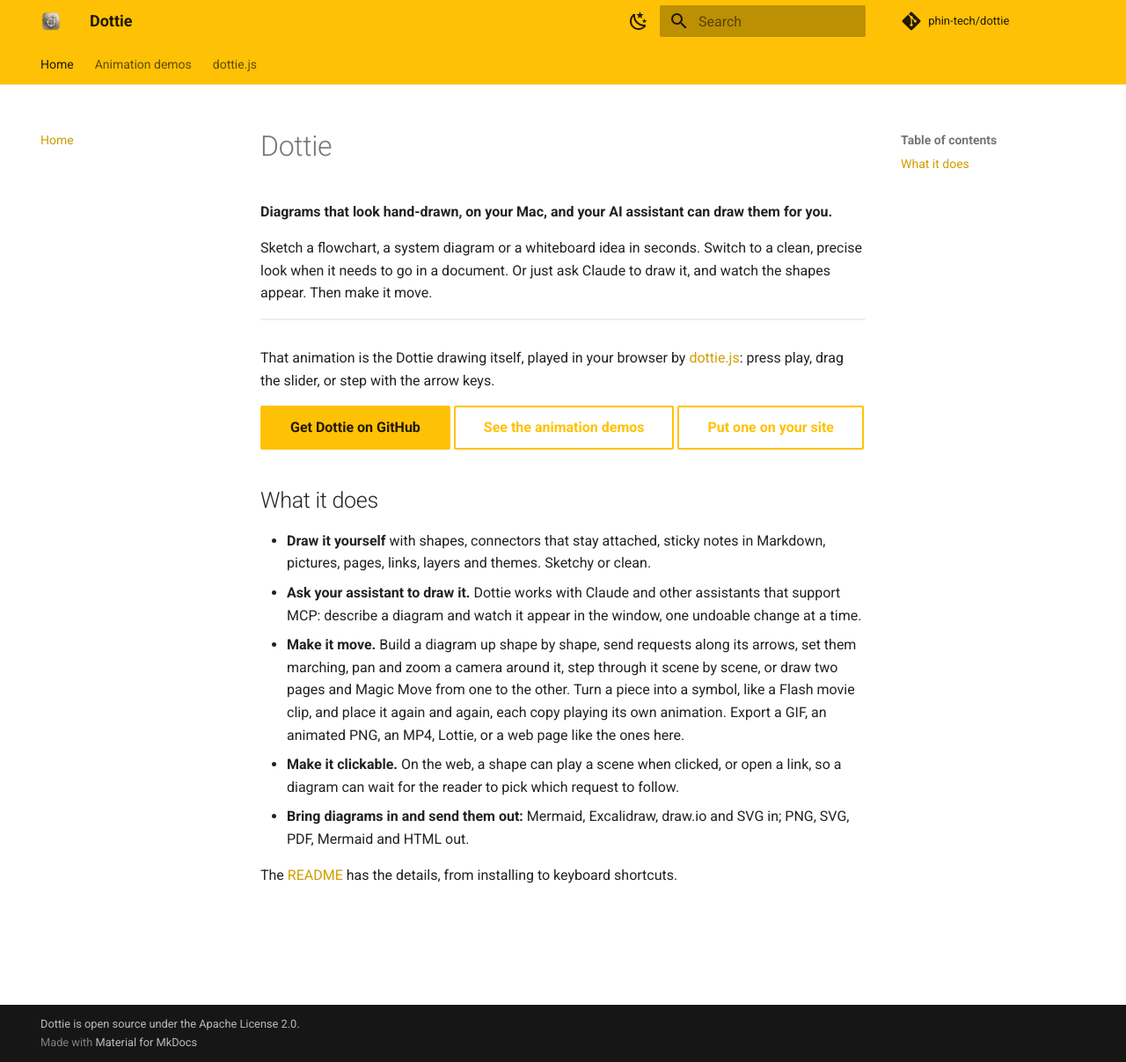
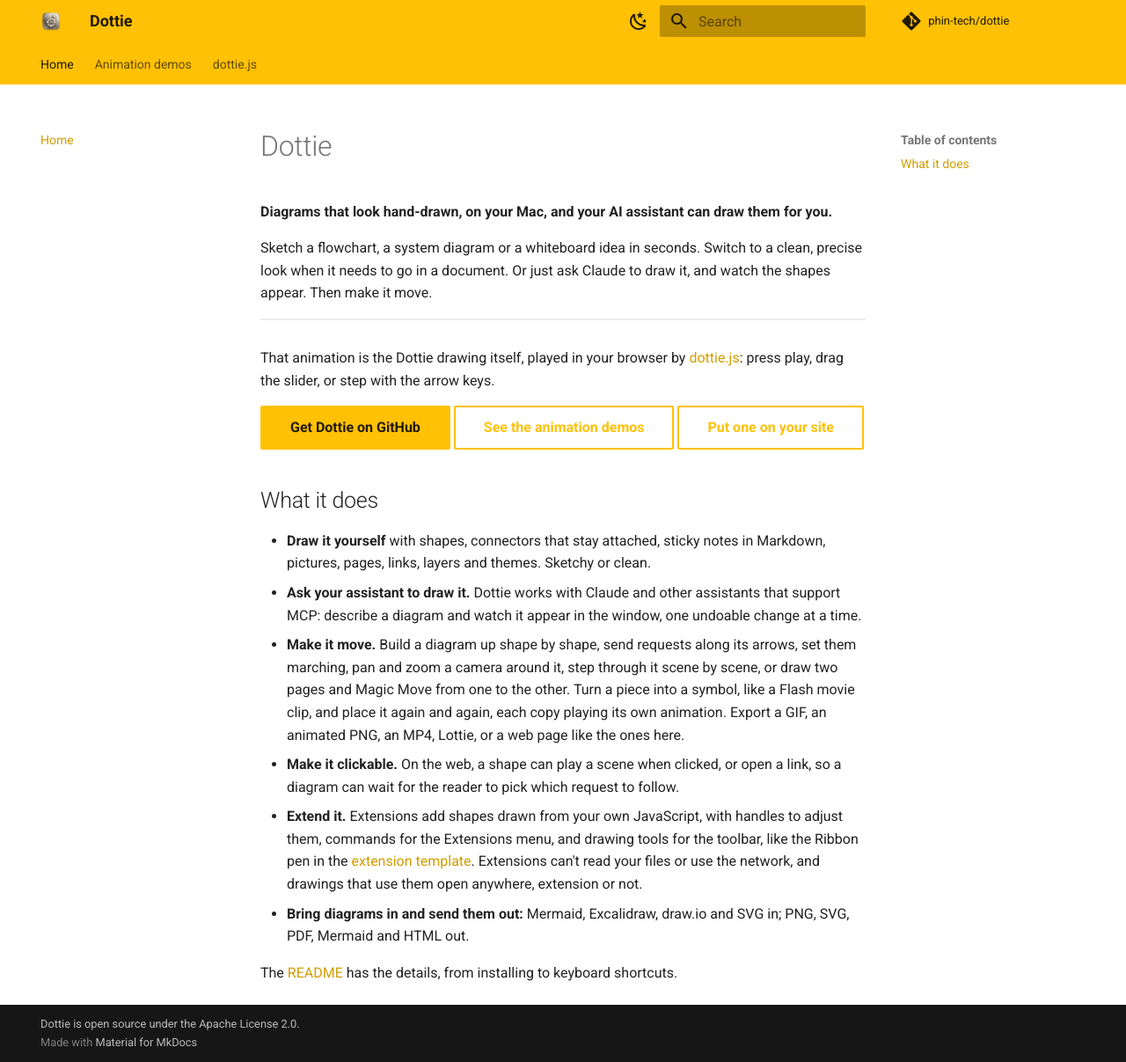
Before and after one commit to phin-tech/dottie, an MkDocs documentation site: the page built from website/docs/index.md, in a window 1280 px wide and 1207 px high. Shown: the whole window at 88% size. Built offline with MkDocs 1.6.1 and Material for MkDocs 9.7.7, drawn with Linux system fonts in a browser that asks for light colours; comment, search, counter and statistics services are not loaded.

Commit message:
Site and README: extensions, extension tools and beta updates; the site's player at 0.6.0
Co-Authored-By: Claude Opus 5.5 <noreply@anthropic.com>

```diff
--- a/website/docs/index.md
+++ b/website/docs/index.md
@@ -27,6 +27,10 @@ arrow keys.
   own animation. Export a GIF, an animated PNG, an MP4, Lottie, or a web page like the ones here.
 - **Make it clickable.** On the web, a shape can play a scene when clicked, or open a link, so a diagram can
   wait for the reader to pick which request to follow.
+- **Extend it.** Extensions add shapes drawn from your own JavaScript, with handles to adjust them, commands
+  for the Extensions menu, and drawing tools for the toolbar, like the Ribbon pen in the
+  [extension template](https://github.com/phin-tech/dottie/tree/main/extension-template). Extensions can't read
+  your files or use the network, and drawings that use them open anywhere, extension or not.
 - **Bring diagrams in and send them out:** Mermaid, Excalidraw, draw.io and SVG in; PNG, SVG, PDF, Mermaid
   and HTML out.
 
--- a/website/mkdocs.yml
+++ b/website/mkdocs.yml
@@ -38,7 +38,7 @@ extra_css:
 # @0.5 is cached by the CDN for up to 12 hours and by browsers for a week, so a new release would show late. Bump it
 # after publishing.
 extra_javascript:
-  - https://cdn.jsdelivr.net/npm/@phin-tech/dottie@0.5.1/dist/dottie-player.min.js
+  - https://cdn.jsdelivr.net/npm/@phin-tech/dottie@0.6.0/dist/dottie-player.min.js
 
 markdown_extensions:
   - admonition
```
Also changed, not shown: README.md.
